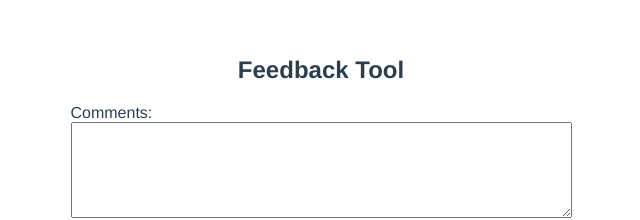
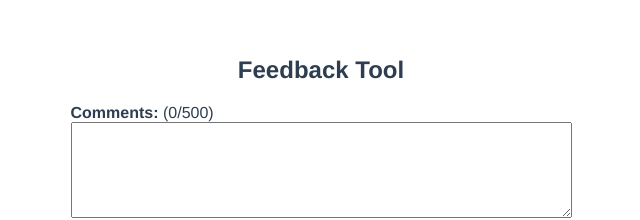
Before and after one commit to pratikaher88/FeedbackTool-Vue, a Vue app: page / in a window 1280 px wide. Shown: the part 144-364 px from the top of the page, without its empty margins (319-959 px from the left). Built offline with nearby package versions, Linux system fonts and the light colour scheme.

Commit message:
push changes

```diff
--- a/src/components/FeedbackForm.vue
+++ b/src/components/FeedbackForm.vue
@@ -8,9 +8,9 @@
 
     <div class="columns">
         <div class="column">
-            <form @submit.prevent="submitFeedbackForm()">
-                <div class="field">
-                    <label class="label">Comments: </label>
+            <form @submit.prevent="submitFeedbackForm()" >
+                <div class="field" >
+                    <label class="label" > <strong> Comments: </strong> <span :class="{ '--exceeded': isDisabled }"> ({{ commentCharacterCount }}/500) </span></label>
                     <div class="control">
                         <textarea id="textAreaBox" rows="6" cols="60" v-model="feedbackTextArea"/>
                         <Speech2Text @speechend="speechEnd" />
@@ -18,7 +18,7 @@
                               <!-- {{sentences}} -->
                     </div>
                     <input type="file" @change="onImageSelected">
-                    <button class="button" @submit.prevent="submitFeedbackForm">SUBMIT</button>
+                    <button class="submitbutton" @submit.prevent="submitFeedbackForm" :disabled='isDisabled'>SUBMIT</button>
                 </div>
             </form>
         </div>
@@ -65,6 +65,24 @@ export default {
       responseData: []
 
     }
+  },
+
+  computed: {
+
+    commentCharacterCount() {
+
+      if (this.isDisabled){
+        return 500 - this.feedbackTextArea.length
+      }
+      else{
+        return this.feedbackTextArea.length;
+      }
+
+    },
+    isDisabled(){
+      return this.feedbackTextArea.length>500;
+    }
+
   },
 
   methods: {
@@ -141,7 +159,7 @@ export default {
 
 <style>
 
-.button {
+.submitbutton {
   background-color: purple; /* Green */
   border: none;
   color: white;
@@ -151,6 +169,10 @@ export default {
   text-decoration: none;
   display: inline-block;
   font-size: 12px;
+}
+
+.submitbutton:disabled {
+  background: #dddddd;
 }
 
 .upload {
@@ -165,4 +187,9 @@ export default {
   font-size: 12px;
 }
 
+.--exceeded {
+  color: red;
+
+}
+
 </style>
```
